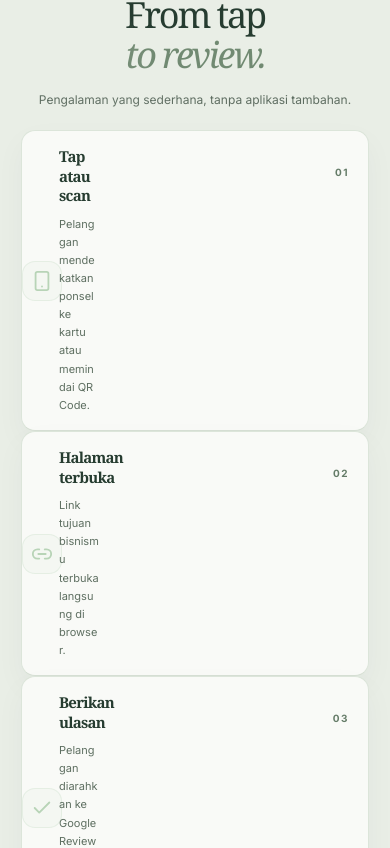
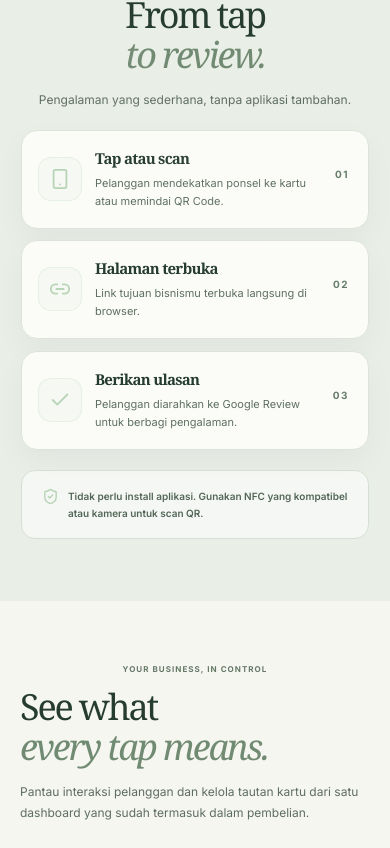
Before and after one commit to chanvianz-ui/ditapaja, a Next.js app: page / in a window 390 px wide. Shown: the part 2819-3667 px from the top of the page. Built offline with nearby package versions, Linux system fonts and the light colour scheme.

Commit message:
Correct mobile how-it-works grid child placement

```diff
--- a/app/redesign.css
+++ b/app/redesign.css
@@ -646,3 +646,62 @@ input,select,textarea { accent-color:var(--dt-primary); }
  .dt-home-mobile-first .concept-dashboard-copy ul{grid-template-columns:1fr!important}
  .dt-home-mobile-first .concept-footer{grid-template-columns:1fr!important}
 }
+
+
+/* FIX: homepage how-it-works mobile grid.
+   Explicitly place each child; base CSS pins the paragraph to grid column 3. */
+@media(max-width:699px){
+  .dt-home-mobile-first .concept-flow{
+    display:grid!important;
+    grid-template-columns:minmax(0,1fr)!important;
+    width:100%!important;
+    max-width:100%!important;
+    gap:12px!important;
+  }
+  .dt-home-mobile-first .concept-flow article{
+    display:grid!important;
+    width:100%!important;
+    min-width:0!important;
+    grid-template-columns:44px minmax(0,1fr) 28px!important;
+    grid-template-rows:auto auto!important;
+    align-items:center!important;
+    column-gap:13px!important;
+    row-gap:5px!important;
+    padding:18px 16px!important;
+    border:1px solid #dce3da!important;
+    border-radius:16px!important;
+    background:#fbfcf8!important;
+  }
+  .dt-home-mobile-first .concept-flow article .concept-step-no{
+    grid-column:3!important;
+    grid-row:1!important;
+    align-self:start!important;
+    justify-self:end!important;
+    margin:0!important;
+  }
+  .dt-home-mobile-first .concept-flow article .concept-step-icon{
+    grid-column:1!important;
+    grid-row:1 / span 2!important;
+    align-self:center!important;
+    justify-self:start!important;
+    width:44px!important;
+    height:44px!important;
+    margin:0!important;
+  }
+  .dt-home-mobile-first .concept-flow article h3{
+    grid-column:2!important;
+    grid-row:1!important;
+    min-width:0!important;
+    margin:0!important;
+    overflow-wrap:normal!important;
+  }
+  .dt-home-mobile-first .concept-flow article p{
+    grid-column:2!important;
+    grid-row:2!important;
+    min-width:0!important;
+    width:100%!important;
+    margin:0!important;
+    overflow-wrap:break-word!important;
+  }
+  .dt-home-mobile-first .concept-flow-line{display:none!important}
+}
```
